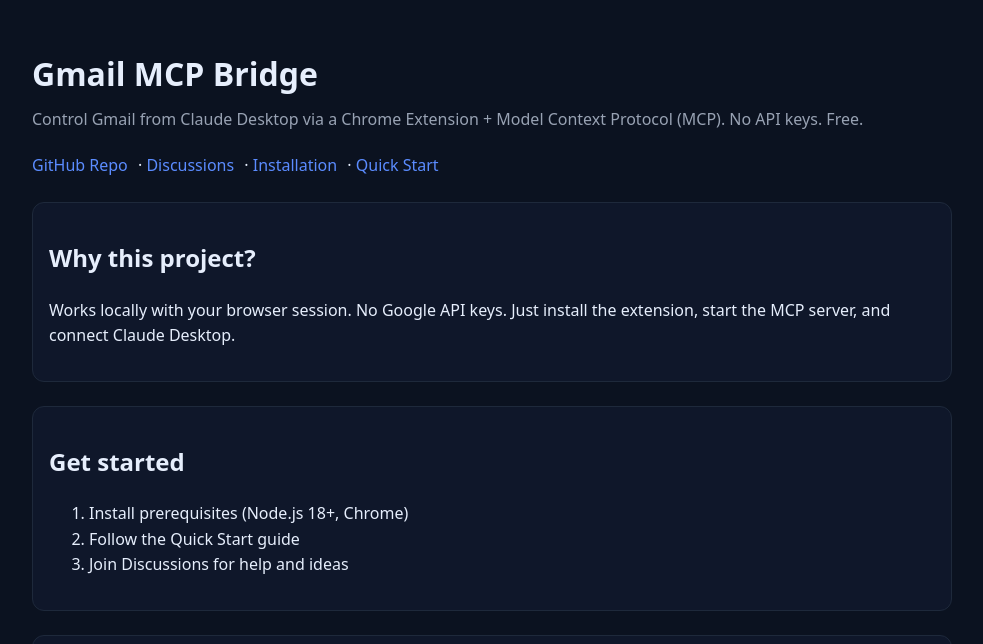
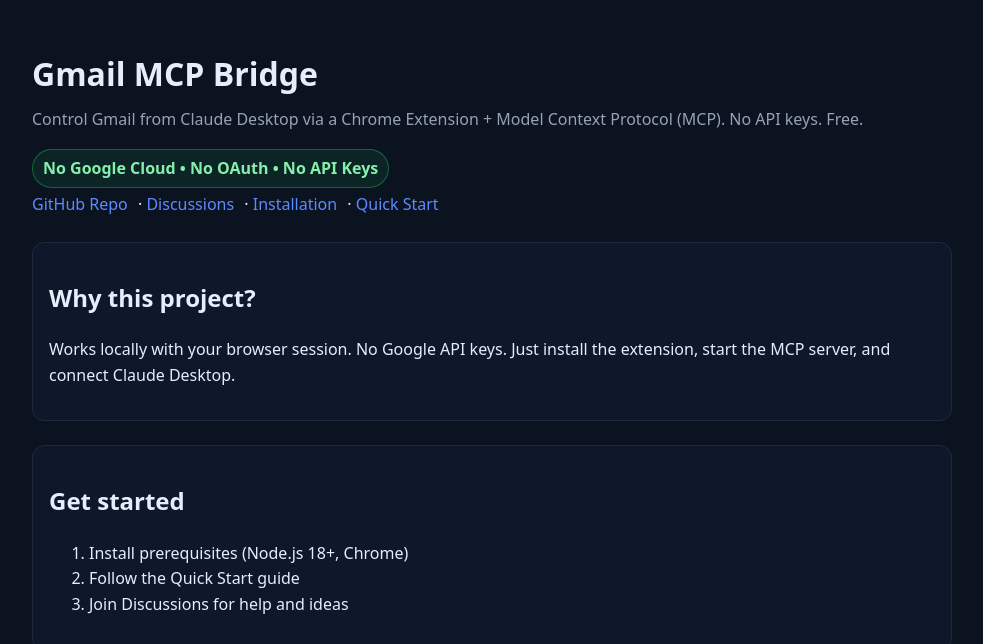
Before and after one commit to cafferychen777/gmail-mcp, a browser extension: page docs/index.html in a window 1280 px wide. Shown: the top 644 px of the page, without its empty margins (148-1131 px from the left). Drawn offline with Linux system fonts and the light colour scheme.

Commit message:
docs(USP): emphasize no Google Cloud/OAuth/API keys in README and website hero

```diff
--- a/docs/index.html
+++ b/docs/index.html
@@ -57,6 +57,11 @@
     <header>
       <h1>Gmail MCP Bridge</h1>
       <p>Control Gmail from Claude Desktop via a Chrome Extension + Model Context Protocol (MCP). No API keys. Free.</p>
+      <p style="margin:8px 0 0">
+        <span style="display:inline-block;background:#22c55e1a;border:1px solid #22c55e66;color:#86efac;padding:6px 10px;border-radius:999px;font-weight:600;">
+          No Google Cloud • No OAuth • No API Keys
+        </span>
+      </p>
       <div class="badges">
         <a href="https://github.com/cafferychen777/gmail-mcp" rel="noopener">GitHub Repo</a>
         · <a href="https://github.com/cafferychen777/gmail-mcp/discussions" rel="noopener">Discussions</a>
```
Also changed, not shown: README.md.
